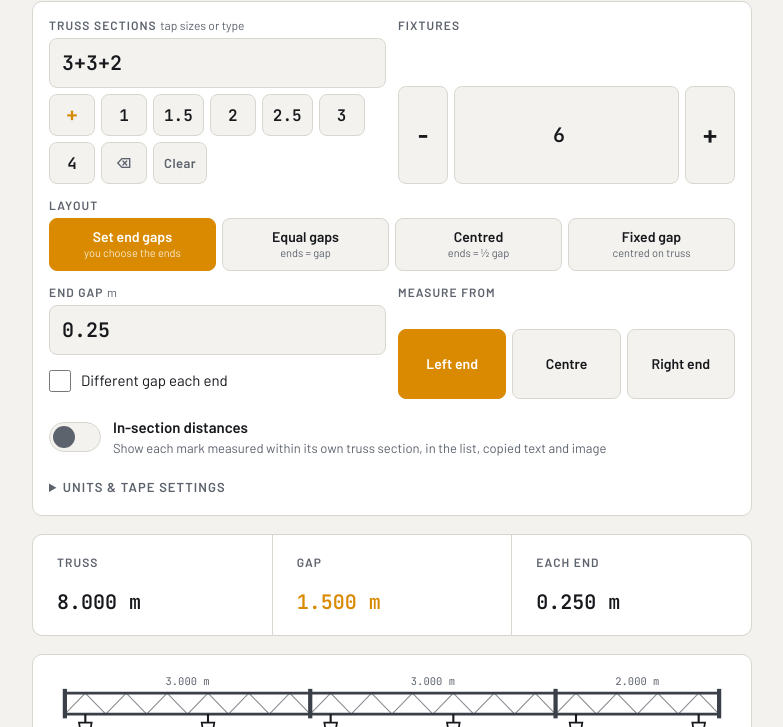
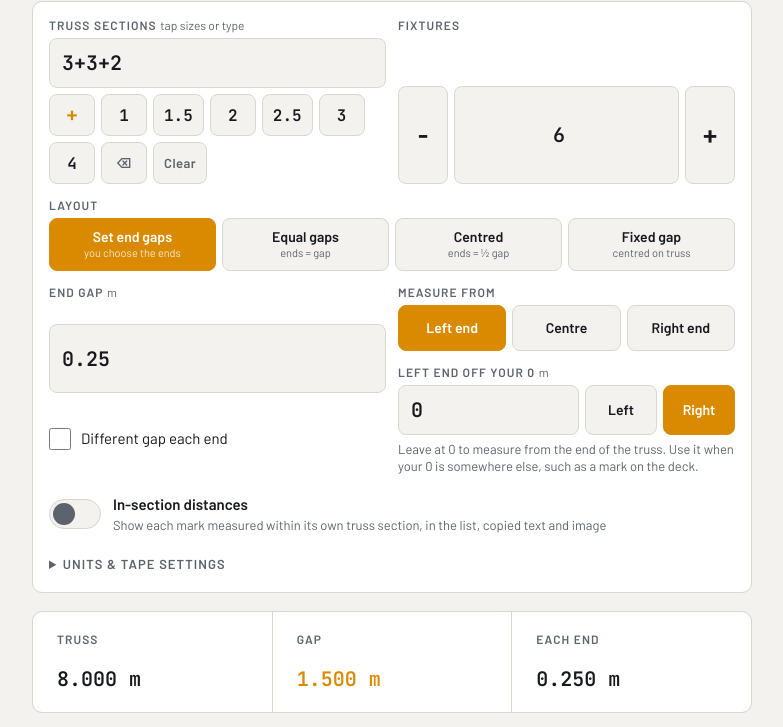
Before and after one commit to greube/truss-spacer, a plain HTML site: page index.html in a window 1280 px wide. Shown: the part 73-800 px from the top of the page, without its empty margins (248-1031 px from the left). Drawn offline with Linux system fonts and the light colour scheme.

Commit message:
Measure from left end: allow an offset from your own 0 point
Left end now has its own 'Left end off your 0' setting (separate from
the centre offset): how far the truss's left end sits left or right of
your 0, such as a mark on the deck. Marks, hint, copied text, drawing
and plot follow it. With no offset the marks are unchanged (checked
against 260 recorded v1 cases).

Co-Authored-By: Claude Opus 5.5 <noreply@anthropic.com>
Claude-Session: https://claude.ai/code/session_018eELGdJ9TmEDTJ8osByKDj

```diff
--- a/index.html
+++ b/index.html
@@ -196,10 +196,10 @@ footer b{color:var(--fg);font-weight:600}
           <button type="button" data-v="right">Right end</button>
         </div>
         <div class="offwrap" id="offWrap" hidden>
-          <span class="lab">Truss off centre <em class="u">m</em></span>
+          <span class="lab"><span id="offLab">Truss off centre</span> <em class="u">m</em></span>
           <div class="offrow">
-            <input type="number" id="cOff" step="any" min="0" value="0" inputmode="decimal" aria-label="How far the middle of the truss is off your centre line">
-            <div class="seg" id="cDir" role="group" aria-label="Which side of centre the truss sits">
+            <input type="number" id="cOff" step="any" min="0" value="0" inputmode="decimal" aria-label="How far the truss is off your 0 point">
+            <div class="seg" id="cDir" role="group" aria-label="Which side of your 0 point the truss sits">
               <button type="button" data-v="left">Left</button>
               <button type="button" data-v="right">Right</button>
             </div>
@@ -271,7 +271,7 @@ footer b{color:var(--fg);font-weight:600}
 <script>
 (function(){
   const $=id=>document.getElementById(id);
-  const S={sections:"3+3+2",count:6,mode:"edge",inset:0.25,insetR:0.25,diffEnds:false,spacing:1.2,ref:"left",cOff:0,cDir:"right",unit:"m",round:5,joinWarn:100};
+  const S={sections:"3+3+2",count:6,mode:"edge",inset:0.25,insetR:0.25,diffEnds:false,spacing:1.2,ref:"left",cOff:0,cDir:"right",lOff:0,lDir:"right",unit:"m",round:5,joinWarn:100};
   try{Object.assign(S,JSON.parse(localStorage.getItem("trussSpacer")||"{}"))}catch(e){}
   let done=new Set(), sel=-1, lastKey="";
   let showSec=false; // deliberately not saved: starts off every time the app opens
@@ -298,9 +298,14 @@ footer b{color:var(--fg);font-weight:600}
     return (signed&&neg?"−":"")+s;
   }
   const rnd=mm=>S.round?Math.round(mm/S.round)*S.round:mm;
-  // How far the middle of the truss sits right (+) or left (−) of the centre line, in mm
-  const shiftMM=()=>S.ref==="centre"?(S.cDir==="left"?-1:1)*Math.abs(+S.cOff||0)*UF[S.unit]:0;
-  const offTxt=()=>{const s=shiftMM();return Math.abs(s)<0.5?"":`truss ${fmt(Math.abs(s))} ${s<0?"left":"right"} of centre`};
+  // Offset of the truss from the user's own 0 point, for Centre (truss middle vs centre line)
+  // and Left end (truss left end vs their 0). Each has its own saved value and direction.
+  const OFF={centre:["cOff","cDir"],left:["lOff","lDir"]};
+  const offKeys=()=>OFF[S.ref];
+  // How far the truss sits right (+) or left (−) of the 0 point, in mm
+  const shiftMM=()=>{const k=offKeys();return k?(S[k[1]]==="left"?-1:1)*Math.abs(+S[k[0]]||0)*UF[S.unit]:0};
+  const offTxt=()=>{const s=shiftMM();if(Math.abs(s)<0.5)return "";const d=`${fmt(Math.abs(s))} ${s<0?"left":"right"}`;
+    return S.ref==="centre"?`truss ${d} of centre`:`left end ${d} of your 0`};
 
   function parseSections(str){
     const parts=String(str).replace(/[,\-]/g,"+").split(/[+\s]+/).filter(Boolean);
@@ -332,11 +337,11 @@ footer b{color:var(--fg);font-weight:600}
     const joins=[];let acc=0;secs.forEach((s,i)=>{if(i)joins.push(acc);acc+=s});
     const jw=+S.joinWarn||0;
     // where 0 is, from the left end: the ends, or the centre line (the truss middle, moved by the off-centre setting)
-    const zero=S.ref==="left"?0:S.ref==="right"?L:L/2-shiftMM();
+    const zero=S.ref==="left"?-shiftMM():S.ref==="right"?L:L/2-shiftMM();
     const rows=pos.map((p,i)=>{
       let si=0,a=0; while(si<secs.length-1&&p>=a+secs[si]){a+=secs[si];si++}
       const near=joins.some(j=>Math.abs(j-p)<jw);
-      let d=S.ref==="left"?p:S.ref==="right"?L-p:p-zero;
+      let d=S.ref==="right"?L-p:p-zero;
       const fromR=S.ref==="right";
       return {i,p,mark:rnd(d),sec:fromR?secs.length-si:si+1,off:rnd(fromR?a+secs[si]-p:p-a),near};
     });
@@ -372,7 +377,7 @@ footer b{color:var(--fg);font-weight:600}
     });
     const zx=X(Math.max(0,Math.min(r.L,r.zero))), off=r.zero<-0.5?"left":r.zero>r.L+0.5?"right":"";
     let lab="▲ 0 HERE", anchor=S.ref==="right"?"end":S.ref==="left"?"start":"middle";
-    if(S.ref==="centre"){
+    if(S.ref==="centre"||(S.ref==="left"&&Math.abs(r.zero)>=0.5)){
       if(!off) h+=`<line x1="${zx}" y1="${y1-4}" x2="${zx}" y2="${y2+4}" stroke="var(--accent)" stroke-dasharray="4 4" stroke-width="2"/>`;
       if(off==="left"){lab=`◀ 0 IS ${fmt(-r.zero).toUpperCase()} PAST THIS END`;anchor="start"}
       else if(off==="right"){lab=`0 IS ${fmt(r.zero-r.L).toUpperCase()} PAST THIS END ▶`;anchor="end"}
@@ -388,8 +393,13 @@ footer b{color:var(--fg);font-weight:600}
     const r=compute();
     document.querySelectorAll(".u").forEach(e=>e.textContent=S.unit);
     $("insetWrap").hidden=S.mode!=="edge";
-    $("offWrap").hidden=S.ref!=="centre";
-    document.querySelectorAll("#cDir button").forEach(b=>b.setAttribute("aria-pressed",b.dataset.v===S.cDir));
+    const ok=offKeys();
+    $("offWrap").hidden=!ok;
+    if(ok){
+      $("offLab").textContent=S.ref==="centre"?"Truss off centre":"Left end off your 0";
+      if(document.activeElement!==$("cOff"))$("cOff").value=S[ok[0]];
+      document.querySelectorAll("#cDir button").forEach(b=>b.setAttribute("aria-pressed",b.dataset.v===S[ok[1]]));
+    }
     $("insetRWrap").hidden=!S.diffEnds; $("insetLab").textContent=S.diffEnds?"Left end":"End gap"; $("spacingWrap").hidden=S.mode!=="fixed";
     document.querySelectorAll("#mode button").forEach(b=>b.setAttribute("aria-pressed",b.dataset.v===S.mode));
     document.querySelectorAll("#ref button").forEach(b=>b.setAttribute("aria-pressed",b.dataset.v===S.ref));
@@ -403,9 +413,10 @@ footer b{color:var(--fg);font-weight:600}
     $("sLen").textContent=fmt(r.L); $("sGap").textContent=gap!=null?fmt(gap):"—"; {const eL=r.pos[0],eR=r.L-r.pos[r.pos.length-1],same=Math.abs(eL-eR)<0.5;
       $("sEnd").textContent=same?fmt(eL):`L ${fmt(eL)}\nR ${fmt(eR)}`;$("sEnd").classList.toggle("two",!same);
       $("sEndLab").textContent=same?"Each end":"Ends";}
-    const z=r.zero, centreAt=z<-0.5?`${fmt(-z)} past the left end`:z>r.L+0.5?`${fmt(z-r.L)} past the right end`:`${fmt(z)} from the left end`;
-    if(S.ref==="centre") $("offHint").innerHTML=Math.abs(shiftMM())<0.5?`Leave at 0 if the middle of the truss is on your centre line.`:`Your centre line (0) is <b>${centreAt}</b> of the truss.`;
-    const refTxt={left:"the left end",right:"the right end",centre:offTxt()?`your centre line, ${centreAt} (− is left, + is right)`:"the centre of the truss (− is left, + is right)"}[S.ref];
+    const z=r.zero, zeroAt=z<-0.5?`${fmt(-z)} past the left end`:z>r.L+0.5?`${fmt(z-r.L)} past the right end`:`${fmt(z)} from the left end`;
+    if(S.ref==="centre") $("offHint").innerHTML=Math.abs(shiftMM())<0.5?`Leave at 0 if the middle of the truss is on your centre line.`:`Your centre line (0) is <b>${zeroAt}</b> of the truss.`;
+    if(S.ref==="left") $("offHint").innerHTML=Math.abs(shiftMM())<0.5?`Leave at 0 to measure from the end of the truss. Use it when your 0 is somewhere else, such as a mark on the deck.`:`Your 0 is <b>${zeroAt}</b> of the truss.`;
+    const refTxt={left:offTxt()?`your 0 point, ${zeroAt}`:"the left end",right:"the right end",centre:offTxt()?`your centre line, ${zeroAt} (− is left, + is right)`:"the centre of the truss (− is left, + is right)"}[S.ref];
     $("refNote").textContent=`Measured from ${refTxt}. Tap a row to tick it off.`;
     $("thMark").textContent={left:"From left",right:"From right",centre:"From centre"}[S.ref];
     $("rows").innerHTML=r.rows.map((row,k)=>{
@@ -450,7 +461,7 @@ footer b{color:var(--fg);font-weight:600}
   // keep focus (and the keyboard) in the field when tapping + while typing
   $("chips").addEventListener("mousedown",e=>{if(document.activeElement===$("sections")&&e.target.closest('[data-k="+"]'))e.preventDefault()});
 
-  function sync(){fillChips();$("sections").value=S.sections;$("count").value=S.count;$("inset").value=S.inset;$("insetR").value=S.insetR;$("diffEnds").checked=!!S.diffEnds;$("spacing").value=S.spacing;$("cOff").value=S.cOff;$("unit").value=S.unit;$("joinWarn").value=S.joinWarn;fillRound()}
+  function sync(){fillChips();$("sections").value=S.sections;$("count").value=S.count;$("inset").value=S.inset;$("insetR").value=S.insetR;$("diffEnds").checked=!!S.diffEnds;$("spacing").value=S.spacing;$("cOff").value=offKeys()?S[offKeys()[0]]:0;$("unit").value=S.unit;$("joinWarn").value=S.joinWarn;fillRound()}
   sync();
 
   const upd=()=>{save();render()};
@@ -462,8 +473,8 @@ footer b{color:var(--fg);font-weight:600}
   $("insetR").addEventListener("input",e=>{S.insetR=e.target.value;upd()});
   $("diffEnds").addEventListener("change",e=>{S.diffEnds=e.target.checked;if(S.diffEnds)S.insetR=S.inset,$("insetR").value=S.insetR;upd()});
   $("spacing").addEventListener("input",e=>{S.spacing=e.target.value;upd()});
-  $("cOff").addEventListener("input",e=>{S.cOff=e.target.value;upd()});
-  document.querySelectorAll("#cDir button").forEach(b=>b.onclick=()=>{S.cDir=b.dataset.v;upd()});
+  $("cOff").addEventListener("input",e=>{const k=offKeys();if(k){S[k[0]]=e.target.value;upd()}});
+  document.querySelectorAll("#cDir button").forEach(b=>b.onclick=()=>{const k=offKeys();if(k){S[k[1]]=b.dataset.v;upd()}});
   $("joinWarn").addEventListener("input",e=>{S.joinWarn=e.target.value;upd()});
   $("showSec").checked=false;
   $("showSec").addEventListener("change",e=>{showSec=e.target.checked;render()});
@@ -472,7 +483,7 @@ footer b{color:var(--fg);font-weight:600}
     const f=UF[S.unit]/UF[e.target.value], conv=v=>+(v*f).toFixed(e.target.value==="mm"?0:3);
     const secs=parseSections(S.sections);
     if(secs) S.sections=secs.map(s=>+(s/UF[e.target.value]).toFixed(e.target.value==="mm"?0:3)).join("+");
-    S.inset=conv(+S.inset||0);S.insetR=conv(+S.insetR||0);S.spacing=conv(+S.spacing||0);S.cOff=conv(+S.cOff||0);S.unit=e.target.value;S.round=-1;sync();upd()});
+    S.inset=conv(+S.inset||0);S.insetR=conv(+S.insetR||0);S.spacing=conv(+S.spacing||0);S.cOff=conv(+S.cOff||0);S.lOff=conv(+S.lOff||0);S.unit=e.target.value;S.round=-1;sync();upd()});
   document.querySelectorAll("#mode button").forEach(b=>b.onclick=()=>{S.mode=b.dataset.v;upd()});
   document.querySelectorAll("#ref button").forEach(b=>b.onclick=()=>{S.ref=b.dataset.v;upd()});
 
@@ -513,7 +524,7 @@ footer b{color:var(--fg);font-weight:600}
     T(new Date().toLocaleDateString("en-AU",{day:"numeric",month:"short",year:"numeric"}),W-P,110,`500 32px ${FB}`,C.muted,"right");
     const gap=n>1?fmt(r.pos[1]-r.pos[0]):"—";
     T(`Truss ${S.sections.replace(/\s/g,"")} = ${fmt(r.L)}   ·   ${n} fixture${n>1?"s":""}   ·   ${MODE_NAME[S.mode]}   ·   Gap ${gap}`,P,165,`500 34px ${FB}`,C.ink);
-    T(`Marks measured from the ${REF_NAME[S.ref]}${S.ref==="centre"?(offTxt()?` line, ${offTxt()} (− left, + right)`:" (− left, + right)"):""}${S.mode==="edge"?(S.diffEnds?`   ·   End gaps: left ${fmt((+S.inset||0)*UF[S.unit])}, right ${fmt((+S.insetR||0)*UF[S.unit])}`:`   ·   End gap ${fmt((+S.inset||0)*UF[S.unit])}`):""}`,P,212,`400 30px ${FB}`,C.muted);
+    T(`Marks measured from the ${REF_NAME[S.ref]}${S.ref==="centre"?(offTxt()?` line, ${offTxt()} (− left, + right)`:" (− left, + right)"):S.ref==="left"&&offTxt()?` (${offTxt()})`:""}${S.mode==="edge"?(S.diffEnds?`   ·   End gaps: left ${fmt((+S.inset||0)*UF[S.unit])}, right ${fmt((+S.insetR||0)*UF[S.unit])}`:`   ·   End gap ${fmt((+S.inset||0)*UF[S.unit])}`):""}`,P,212,`400 30px ${FB}`,C.muted);
 
     // Truss
     const y1=300,y2=360;
@@ -553,10 +564,10 @@ footer b{color:var(--fg);font-weight:600}
     // Running marks from reference
     const yr=620, zOff=r.zero<-0.5?-1:r.zero>r.L+0.5?1:0, rx=X(Math.max(0,Math.min(r.L,r.zero)));
     c.beginPath();c.moveTo(rx,yr-30);c.lineTo(rx-14,yr-4);c.lineTo(rx+14,yr-4);c.closePath();c.fillStyle=C.accent;c.fill();
-    if(zOff){ // centre line is beyond the truss: point at it from the nearest end
+    if(zOff){ // 0 is beyond the truss: point at it from the nearest end
       T(zOff<0?`◀ 0 is ${fmt(-r.zero)} past this end`:`0 is ${fmt(r.zero-r.L)} past this end ▶`,zOff<0?rx+22:rx-22,yr-14,`700 26px ${FM}`,C.accent,zOff<0?"left":"right","middle");
     }else{
-      const toRight=S.ref==="right"||(S.ref==="centre"&&rx>W-P-60);
+      const toRight=S.ref==="right"||rx>W-P-60;
       T("0",toRight?rx-22:rx+22,yr-14,`700 30px ${FM}`,C.accent,toRight?"right":"left","middle");
       L(rx,y2+4,rx,yr-34,C.accent,2,[8,8]);
     }
```
Also changed, not shown: CLAUDE.md (+4 -2 lines).
